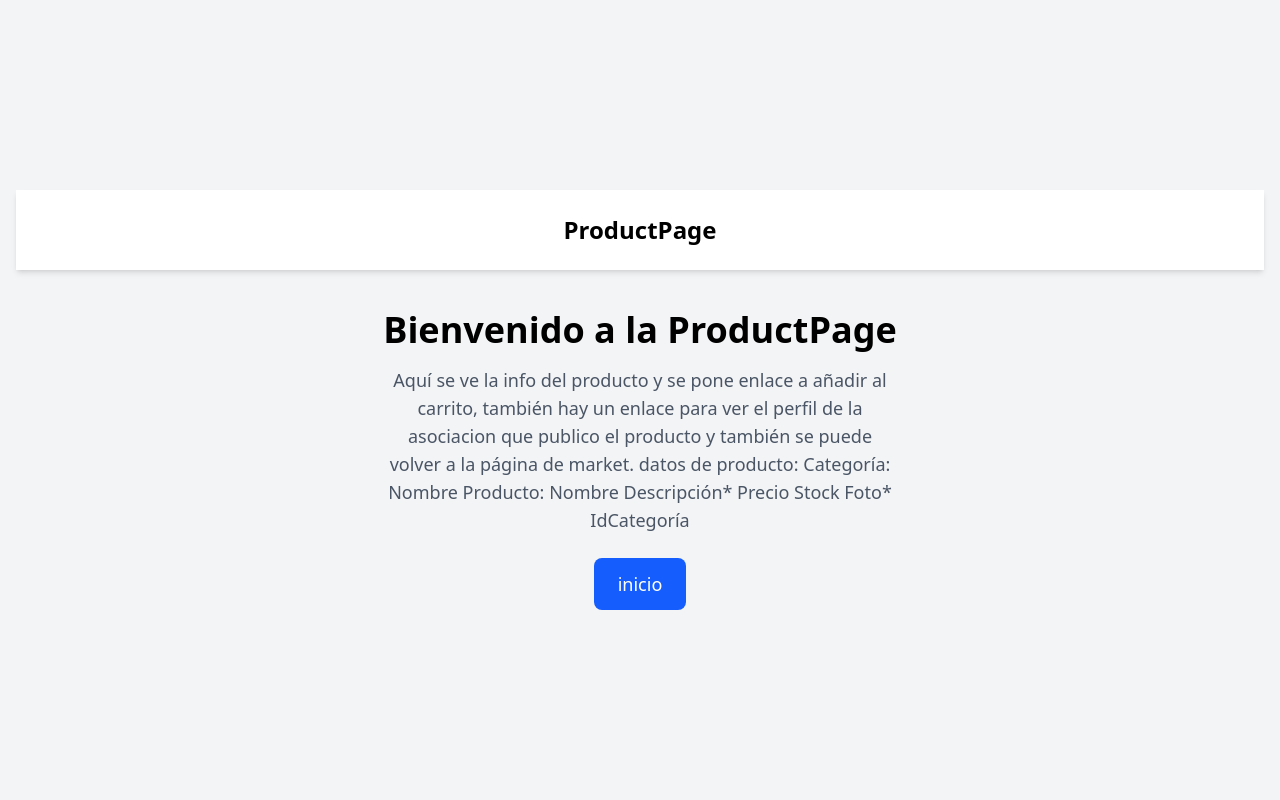
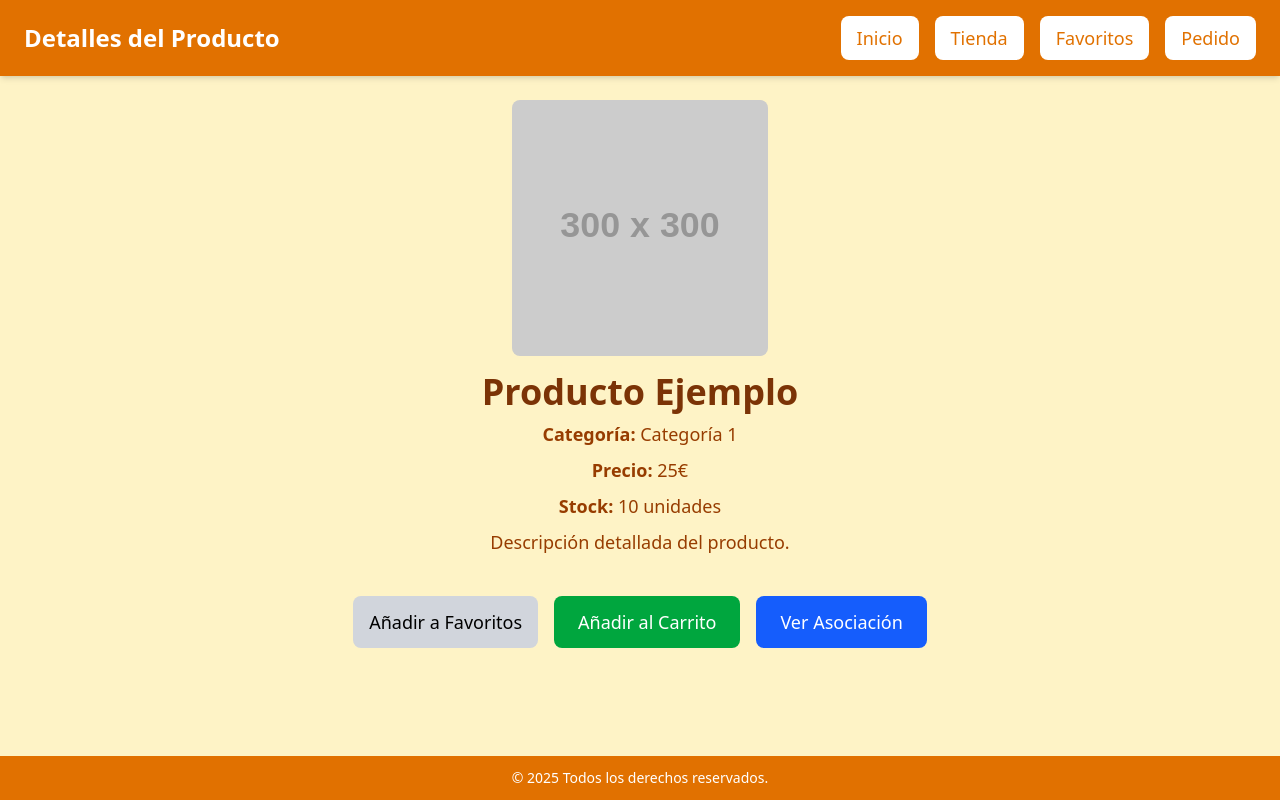
Before and after one commit to gastbr/majosfera-front, a React (Vite) app: page /product in a window 1280 px wide. Built offline with nearby package versions, Linux system fonts and the light colour scheme.

Commit message:
ADD FavouritePage and ProductPage view

```diff
--- a/src/pages/FavouritePage.jsx
+++ b/src/pages/FavouritePage.jsx
@@ -1,30 +1,85 @@
-import React from "react";
+import React, { useState } from "react";
 import { Link } from "react-router";
 
 const FavouritePage = () => {
+  const [favourites, setFavourites] = useState([
+    {
+      id: 1,
+      name: "Producto A",
+      price: "20€",
+      image: "https://via.placeholder.com/150",
+    },
+    {
+      id: 2,
+      name: "Producto B",
+      price: "10€",
+      image: "https://via.placeholder.com/150",
+    },
+  ]);
+
+  const removeFavourite = (id) => {
+    setFavourites(favourites.filter((product) => product.id !== id));
+  };
+
   return (
-    <div className="min-h-screen flex flex-col items-center justify-center bg-gray-100 p-4">
-      <header className="w-full py-6 bg-white shadow-md text-center text-2xl font-bold">
-        FavouritePage
+    <div className="min-h-screen flex flex-col bg-amber-100 text-amber-900">
+      {/* Header */}
+      <header className="bg-amber-600 text-white py-4 px-6 flex justify-between items-center shadow-md">
+        <h1 className="text-2xl font-bold">Productos Favoritos</h1>
+        <Link
+          to="/"
+          className="bg-white text-amber-600 px-4 py-2 rounded-lg text-lg hover:bg-gray-200 transition"
+        >
+          Inicio
+        </Link>
       </header>
-      <main className="flex flex-col items-center text-center mt-10">
+
+      {/* Main Content */}
+      <main className="flex-1 flex flex-col items-center p-6 text-center">
         <h1 className="text-4xl font-extrabold mb-4">
-          Bienvenido a la FavouritePage
+          Tus Productos Favoritos
         </h1>
-        <p className="text-lg text-gray-600 mb-6 max-w-lg">
-          El listado de todos los productos que el usuario marcó como favorito,
-          pudiendo revertir su elección si quiere y también pudiendo añadirlo al
-          carrito
+        <p className="text-lg text-amber-800 mb-6 max-w-lg">
+          Aquí puedes gestionar los productos que has marcado como favoritos.
+          Puedes eliminarlos o añadirlos al carrito.
         </p>
-        <div className="flex space-x-4">
-          <Link
-            to="/"
-            className="bg-blue-600 text-white px-6 py-3 rounded-lg text-lg hover:bg-blue-700 transition"
-          >
-            inicio
-          </Link>
+
+        {/* Favourite Products List */}
+        <div className="w-full max-w-4xl grid grid-cols-1 md:grid-cols-2 lg:grid-cols-3 gap-6">
+          {favourites.map((product) => (
+            <div
+              key={product.id}
+              className="bg-white p-6 rounded-lg shadow-md text-center"
+            >
+              <img
+                src={product.image}
+                alt={product.name}
+                className="w-full h-auto rounded-lg mb-4"
+              />
+              <h2 className="text-2xl font-bold mb-2">{product.name}</h2>
+              <p className="text-lg text-amber-800 mb-2">
+                Precio: {product.price}
+              </p>
+              <div className="flex flex-col space-y-2">
+                <button className="bg-green-600 text-white px-4 py-2 rounded-lg hover:bg-green-700 transition">
+                  Añadir al Carrito
+                </button>
+                <button
+                  onClick={() => removeFavourite(product.id)}
+                  className="bg-red-600 text-white px-4 py-2 rounded-lg hover:bg-red-700 transition"
+                >
+                  Quitar de Favoritos
+                </button>
+              </div>
+            </div>
+          ))}
         </div>
       </main>
+
+      {/* Footer */}
+      <footer className="bg-amber-600 text-white py-3 text-center text-sm">
+        &copy; {new Date().getFullYear()} Todos los derechos reservados.
+      </footer>
     </div>
   );
 };
--- a/src/pages/LandingPage.jsx
+++ b/src/pages/LandingPage.jsx
@@ -31,6 +31,18 @@ const LandingPage = () => {
             className="bg-white text-amber-600 px-4 py-2 rounded-lg text-lg hover:bg-gray-200 transition"
           >
             Contacto
+          </Link>
+          <Link
+            to="/favourite"
+            className="bg-white text-amber-600 px-4 py-2 rounded-lg text-lg hover:bg-gray-200 transition"
+          >
+            Favoritos
+          </Link>
+          <Link
+            to="/order"
+            className="bg-white text-amber-600 px-4 py-2 rounded-lg text-lg hover:bg-gray-200 transition"
+          >
+            Pedido
           </Link>
           <Link
             to="/profile"
--- a/src/pages/MarketPage.jsx
+++ b/src/pages/MarketPage.jsx
@@ -6,6 +6,7 @@ const MarketPage = ({ isGestor }) => {
   const [sortByPrice, setSortByPrice] = useState("asc");
   const [filterCategory, setFilterCategory] = useState("");
   const [filterAssociation, setFilterAssociation] = useState("");
+  const [favourites, setFavourites] = useState([]);
   const [products] = useState([
     {
       id: 1,
@@ -31,6 +32,14 @@ const MarketPage = ({ isGestor }) => {
 
   const handleSortChange = () => {
     setSortByPrice(sortByPrice === "asc" ? "desc" : "asc");
+  };
+
+  const toggleFavourite = (product) => {
+    setFavourites((prev) =>
+      prev.some((fav) => fav.id === product.id)
+        ? prev.filter((fav) => fav.id !== product.id)
+        : [...prev, product]
+    );
   };
 
   const filteredProducts = products
@@ -120,6 +129,18 @@ const MarketPage = ({ isGestor }) => {
                     Precio: {product.price}€
                   </p>
                   <div className="flex flex-col space-y-2">
+                    <button
+                      onClick={() => toggleFavourite(product)}
+                      className={`px-4 py-2 rounded-lg text-lg transition ${
+                        favourites.some((fav) => fav.id === product.id)
+                          ? "bg-red-600 hover:bg-red-700 text-white"
+                          : "bg-gray-300 hover:bg-gray-400 text-black"
+                      }`}
+                    >
+                      {favourites.some((fav) => fav.id === product.id)
+                        ? "Quitar de Favoritos"
+                        : "Añadir a Favoritos"}
+                    </button>
                     <Link
                       to={`/product/`}
                       // to={`/product/${product.id}`}
--- a/src/pages/ProductPage.jsx
+++ b/src/pages/ProductPage.jsx
@@ -1,32 +1,111 @@
-import React from "react";
-import { Link } from "react-router";
+import React, { useState } from "react";
+import { Link, useParams } from "react-router";
 
 const ProductPage = () => {
+  const { id } = useParams();
+  const [favourites, setFavourites] = useState([]);
+  const [product] = useState({
+    name: "Producto Ejemplo",
+    category: "Categoría 1",
+    description: "Descripción detallada del producto.",
+    price: "25€",
+    stock: 10,
+    image: "https://via.placeholder.com/300",
+    association: "Asociación Ejemplo",
+  });
+
+  const toggleFavourite = (product) => {
+    setFavourites((prev) =>
+      prev.some((fav) => fav.id === product.id)
+        ? prev.filter((fav) => fav.id !== product.id)
+        : [...prev, product]
+    );
+  };
+
   return (
-    <div className="min-h-screen flex flex-col items-center justify-center bg-gray-100 p-4">
-      <header className="w-full py-6 bg-white shadow-md text-center text-2xl font-bold">
-        ProductPage
-      </header>
-      <main className="flex flex-col items-center text-center mt-10">
-        <h1 className="text-4xl font-extrabold mb-4">
-          Bienvenido a la ProductPage
-        </h1>
-        <p className="text-lg text-gray-600 mb-6 max-w-lg">
-          Aquí se ve la info del producto y se pone enlace a añadir al carrito,
-          también hay un enlace para ver el perfil de la asociacion que publico
-          el producto y también se puede volver a la página de market. datos de
-          producto: Categoría: Nombre Producto: Nombre Descripción* Precio Stock
-          Foto* IdCategoría
-        </p>
+    <div className="min-h-screen flex flex-col bg-amber-100 text-amber-900">
+      {/* Header */}
+      <header className="bg-amber-600 text-white py-4 px-6 flex justify-between items-center shadow-md">
+        <h1 className="text-2xl font-bold">Detalles del Producto</h1>
         <div className="flex space-x-4">
           <Link
             to="/"
+            className="bg-white text-amber-600 px-4 py-2 rounded-lg text-lg hover:bg-gray-200 transition"
+          >
+            Inicio
+          </Link>
+          <Link
+            to="/market"
+            className="bg-white text-amber-600 px-4 py-2 rounded-lg text-lg hover:bg-gray-200 transition"
+          >
+            Tienda
+          </Link>
+          <Link
+            to="/favourite"
+            className="bg-white text-amber-600 px-4 py-2 rounded-lg text-lg hover:bg-gray-200 transition"
+          >
+            Favoritos
+          </Link>
+          <Link
+            to="/order"
+            className="bg-white text-amber-600 px-4 py-2 rounded-lg text-lg hover:bg-gray-200 transition"
+          >
+            Pedido
+          </Link>
+        </div>
+      </header>
+
+      {/* Main Content */}
+      <main className="flex-1 flex flex-col items-center p-6 text-center">
+        <img
+          src={product.image}
+          alt={product.name}
+          className="w-64 h-auto rounded-lg mb-4"
+        />
+        <h1 className="text-4xl font-extrabold mb-2">{product.name}</h1>
+        <p className="text-lg text-amber-800 mb-2">
+          <strong>Categoría:</strong> {product.category}
+        </p>
+        <p className="text-lg text-amber-800 mb-2">
+          <strong>Precio:</strong> {product.price}
+        </p>
+        <p className="text-lg text-amber-800 mb-2">
+          <strong>Stock:</strong> {product.stock} unidades
+        </p>
+        <p className="text-lg text-amber-800 mb-6 max-w-lg text-center">
+          {product.description}
+        </p>
+
+        <div className="flex space-x-4 mt-4">
+          <button
+            onClick={() => toggleFavourite(product)}
+            className={`px-4 py-2 rounded-lg text-lg transition ${
+              favourites.some((fav) => fav.id === product.id)
+                ? "bg-red-600 hover:bg-red-700 text-white"
+                : "bg-gray-300 hover:bg-gray-400 text-black"
+            }`}
+          >
+            {favourites.some((fav) => fav.id === product.id)
+              ? "Quitar de Favoritos"
+              : "Añadir a Favoritos"}
+          </button>
+          <button className="bg-green-600 text-white px-6 py-3 rounded-lg text-lg hover:bg-green-700 transition">
+            Añadir al Carrito
+          </button>
+          <Link
+            to={`/association/`}
+            // to={`/association/${product.association}`}
             className="bg-blue-600 text-white px-6 py-3 rounded-lg text-lg hover:bg-blue-700 transition"
           >
-            inicio
+            Ver Asociación
           </Link>
         </div>
       </main>
+
+      {/* Footer */}
+      <footer className="bg-amber-600 text-white py-3 text-center text-sm">
+        &copy; {new Date().getFullYear()} Todos los derechos reservados.
+      </footer>
     </div>
   );
 };
```
